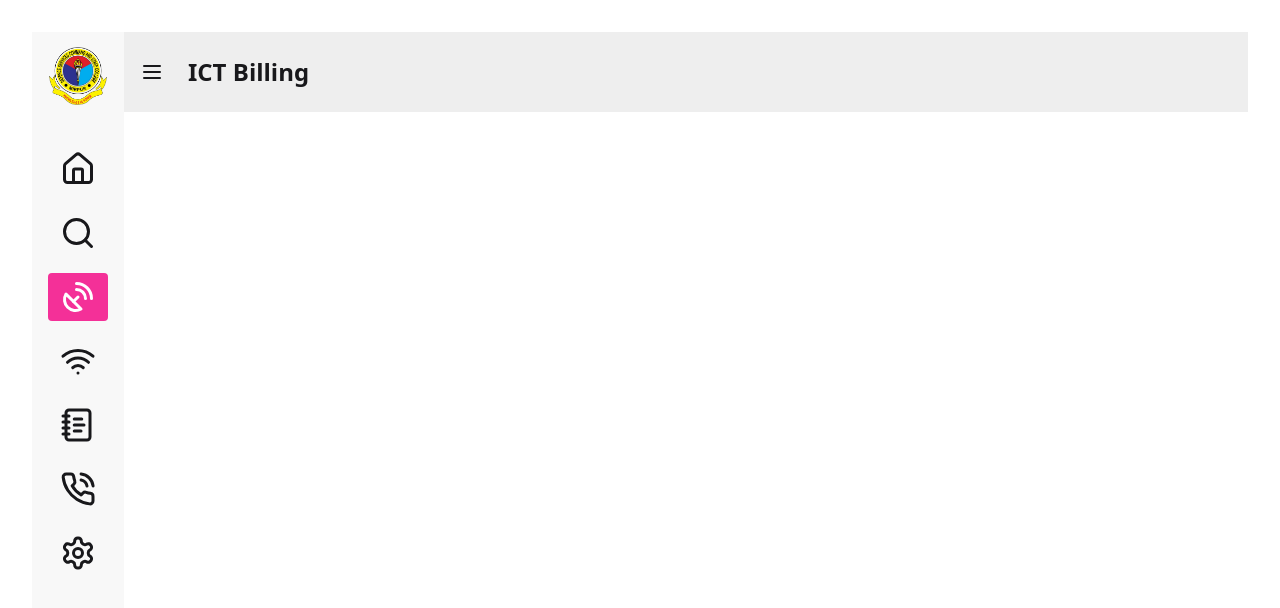
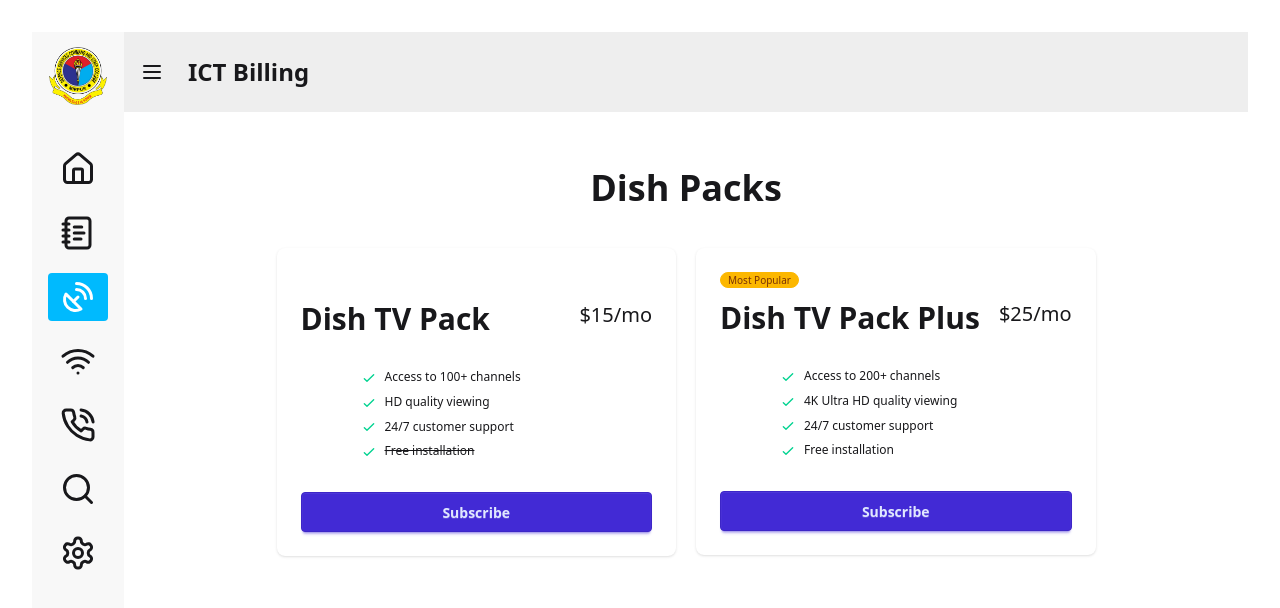
Before and after one commit to nurealammiaji/ict-billing-client, a React (Vite) app: page /dish in a window 1280 px wide. Shown: the top 608 px of the page. Built offline with nearby package versions, Linux system fonts and the light colour scheme.

Commit message:
new dynamic style added to the pack card

```diff
--- a/package.json
+++ b/package.json
@@ -19,6 +19,7 @@
     "react-icons": "^5.6.0",
     "react-router-dom": "^7.13.1",
     "sort-by": "^1.2.0",
+    "sweetalert2": "^11.26.24",
     "tailwindcss": "^4.2.1"
   },
   "devDependencies": {
--- a/src/components/Menu/Menu.jsx
+++ b/src/components/Menu/Menu.jsx
@@ -14,56 +14,55 @@ const Menu = () => {
                 <br />
                 {/* List item First */}
                 <li>
-                    <NavLink to={"/"} className={({ isActive }) => isActive ? 'bg-secondary text-white' : `is-drawer-close:tooltip is-drawer-close:tooltip-right`} data-tip="Home">
+                    <NavLink to={"/"} className={({ isActive }) => isActive ? 'bg-info text-white' : `is-drawer-close:tooltip is-drawer-close:tooltip-right`} data-tip="Home">
                         <LuHouse className='text-4xl' />
                         <span className="ml-2 is-drawer-close:hidden text-xl font-semibold">Home</span>
                     </NavLink>
                 </li>
 
+                {/* List item 1 */}
+                <li>
+                    <NavLink to={"/bills"} className={({ isActive }) => isActive ? 'bg-info text-white' : `is-drawer-close:tooltip is-drawer-close:tooltip-right`} data-tip="All Bills">
+                        <LuNotebookText className='text-4xl' />
+                        <span className="ml-2 is-drawer-close:hidden text-xl font-semibold">All Bills</span>
+                    </NavLink>
+                </li>
+
                 {/* List item 2 */}
                 <li>
-                    <NavLink to={"/search"} className={({ isActive }) => isActive ? 'bg-secondary text-white' : `is-drawer-close:tooltip is-drawer-close:tooltip-right`} data-tip="Search">
-                        <LuSearch className='text-4xl'/>
-                        <span className="ml-2 is-drawer-close:hidden text-xl font-semibold">Search</span>
+                    <NavLink to={"/dish"} className={({ isActive }) => isActive ? 'bg-info text-white' : `is-drawer-close:tooltip is-drawer-close:tooltip-right`} data-tip="Dish">
+                        <LuSatelliteDish className='text-4xl' />
+                        <span className="ml-2 is-drawer-close:hidden text-xl font-semibold">Dish Packs</span>
                     </NavLink>
                 </li>
 
                 {/* List item 3 */}
                 <li>
-                    <NavLink to={"/dish"} className={({ isActive }) => isActive ? 'bg-secondary text-white' : `is-drawer-close:tooltip is-drawer-close:tooltip-right`} data-tip="Dish">
-                        <LuSatelliteDish className='text-4xl' />
-                        <span className="ml-2 is-drawer-close:hidden text-xl font-semibold">Dish Pack</span>
+                    <NavLink to={"/internet"} className={({ isActive }) => isActive ? 'bg-info text-white' : `is-drawer-close:tooltip is-drawer-close:tooltip-right`} data-tip="Internet">
+                        <LuWifi className='text-4xl' />
+                        <span className="ml-2 is-drawer-close:hidden text-xl font-semibold">Internet Packs</span>
                     </NavLink>
                 </li>
 
                 {/* List item 4 */}
                 <li>
-                    <NavLink to={"/internet"} className={({ isActive }) => isActive ? 'bg-secondary text-white' : `is-drawer-close:tooltip is-drawer-close:tooltip-right`} data-tip="Internet">
-                        <LuWifi className='text-4xl' />
-                        <span className="ml-2 is-drawer-close:hidden text-xl font-semibold">Internet Pack</span>
+                    <NavLink to={"/helpline"} className={({ isActive }) => isActive ? 'bg-info text-white' : `is-drawer-close:tooltip is-drawer-close:tooltip-right`} data-tip="Helpline">
+                        <LuPhoneCall className='text-4xl' />
+                        <span className="ml-2 is-drawer-close:hidden text-xl font-semibold">Helpline</span>
                     </NavLink>
                 </li>
 
                 {/* List item 5 */}
                 <li>
-                    <NavLink to={"/bills"} className={({ isActive }) => isActive ? 'bg-secondary text-white' : `is-drawer-close:tooltip is-drawer-close:tooltip-right`} data-tip="All Bills">
-                        <LuNotebookText className='text-4xl' />
-                        <span className="ml-2 is-drawer-close:hidden text-xl font-semibold">All Bills</span>
-                    </NavLink>
-                </li>
-
-
-                {/* List item 6 */}
-                <li>
-                    <NavLink to={"/helpline"} className={({ isActive }) => isActive ? 'bg-secondary text-white' : `is-drawer-close:tooltip is-drawer-close:tooltip-right`} data-tip="Helpline">
-                        <LuPhoneCall className='text-4xl' />
-                        <span className="ml-2 is-drawer-close:hidden text-xl font-semibold">Helpline</span>
+                    <NavLink to={"/search"} className={({ isActive }) => isActive ? 'bg-info text-white' : `is-drawer-close:tooltip is-drawer-close:tooltip-right`} data-tip="Search">
+                        <LuSearch className='text-4xl' />
+                        <span className="ml-2 is-drawer-close:hidden text-xl font-semibold">Search</span>
                     </NavLink>
                 </li>
 
                 {/* List item Last */}
                 <li>
-                    <NavLink to={"/settings"} className={({ isActive }) => isActive ? 'bg-secondary text-white' : `is-drawer-close:tooltip is-drawer-close:tooltip-right`} data-tip="Settings">
+                    <NavLink to={"/settings"} className={({ isActive }) => isActive ? 'bg-info text-white' : `is-drawer-close:tooltip is-drawer-close:tooltip-right`} data-tip="Settings">
                         <LuSettings className='text-4xl' />
                         <span className="ml-2 is-drawer-close:hidden text-xl font-semibold">Settings</span>
                     </NavLink>
--- /dev/null
+++ b/src/components/PackCard/PackCard.jsx
@@ -0,0 +1,57 @@
+import React from 'react';
+import Swal from 'sweetalert2';
+
+const PackCard = ({ packDetails }) => {
+
+    const handleSubscribe = () => {
+        Swal.fire({
+            title: `Are you sure, to subscribe to the ${packDetails?.name} plan?`,
+            text: `${packDetails?.price} per month will be charged to your account.`,
+            icon: "warning",
+            showCancelButton: true,
+            confirmButtonColor: "#3085d6",
+            cancelButtonColor: "#d33",
+            confirmButtonText: "Yes, subscribe!"
+        }).then((result) => {
+            if (result.isConfirmed) Swal.fire({
+                title: "Subscribed!",
+                text: `You have successfully subscribed to the ${packDetails?.name} plan.`,
+                icon: "success"
+            });
+        });
+    };
+
+    return (
+        <div>
+            <div className="card w-full bg-base-100 shadow-sm">
+                <div className="card-body">
+                    {
+                        packDetails?.remark?.show ?
+                            <span className="badge badge-xs badge-warning mb-1">
+                                {packDetails?.remark?.text}
+                            </span> : <br />
+                    }
+                    <div className="flex justify-between">
+                        <h2 className="text-3xl font-bold">{packDetails?.name}</h2>
+                        <span className="text-xl">{packDetails?.price}/mo</span>
+                    </div>
+                    <ul className="mt-6 flex flex-col gap-2 text-xs text-start ps-15">
+                        {packDetails?.features && packDetails.features.length > 0 && packDetails.features.map((feature, index) => (
+                            <li key={index}>
+                                <svg xmlns="http://www.w3.org/2000/svg" className="size-4 me-2 inline-block text-success" fill="none" viewBox="0 0 24 24" stroke="currentColor"><path strokeLinecap="round" strokeLinejoin="round" strokeWidth="2" d="M5 13l4 4L19 7" /></svg>
+                                <span className={feature.deleted ? "line-through" : ""}>
+                                    {feature.text}
+                                </span>
+                            </li>
+                        ))}
+                    </ul>
+                    <div className="mt-6">
+                        <button onClick={handleSubscribe} className="btn btn-primary btn-block">Subscribe</button>
+                    </div>
+                </div>
+            </div>
+        </div>
+    );
+};
+
+export default PackCard;
--- a/src/pages/Bills/Bills.jsx
+++ b/src/pages/Bills/Bills.jsx
@@ -1,9 +1,85 @@
 import React from 'react';
+import { LuFilePlus } from "react-icons/lu";
 
 const Bills = () => {
     return (
         <div>
-
+            <div className='mt-14 w-[80%] mx-auto'>
+                <div className='flex flex-row-reverse justify-between'>
+                    <div className='text-end'>
+                        <label className="input w-[60%]">
+                            <svg className="h-[1em] opacity-50" xmlns="http://www.w3.org/2000/svg" viewBox="0 0 24 24">
+                                <g
+                                    strokeLinejoin="round"
+                                    strokeLinecap="round"
+                                    strokeWidth="2.5"
+                                    fill="none"
+                                    stroke="currentColor"
+                                >
+                                    <circle cx="11" cy="11" r="8"></circle>
+                                    <path d="m21 21-4.3-4.3"></path>
+                                </g>
+                            </svg>
+                            <input type="search" required placeholder="Search" />
+                        </label>
+                    </div>
+                    <div>
+                        <button className="btn" onClick={() => document.getElementById('new_bill_creation_modal').showModal()}><LuFilePlus className='text-xl mr-2' /> <span className=''>Create New Bill</span></button>
+                        <dialog id="new_bill_creation_modal" className="modal">
+                            <div className="modal-box w-11/12 max-w-5xl">
+                                <form method="dialog">
+                                    {/* if there is a button in form, it will close the modal */}
+                                    <button className="btn btn-sm btn-circle btn-error btn-outline absolute right-2 top-2 tooltip tooltip-left" data-tip={"Close"}>✕</button>
+                                </form>
+                                <h3 className="font-bold text-lg">New Bill</h3>
+                                <div className='divider'></div>
+                                <div className="py-4">
+                                    {/* <BillCreationForm /> */}
+                                </div>
+                            </div>
+                        </dialog>
+                    </div>
+                </div>
+                <br />
+                <div>
+                    <div className="overflow-x-auto rounded-box border border-base-content/5 bg-base-100">
+                        <table className="table">
+                            {/* head */}
+                            <thead>
+                                <tr>
+                                    <th></th>
+                                    <th>Name</th>
+                                    <th>Job</th>
+                                    <th>Favorite Color</th>
+                                </tr>
+                            </thead>
+                            <tbody>
+                                {/* row 1 */}
+                                <tr>
+                                    <th>1</th>
+                                    <td>Cy Ganderton</td>
+                                    <td>Quality Control Specialist</td>
+                                    <td>Blue</td>
+                                </tr>
+                                {/* row 2 */}
+                                <tr>
+                                    <th>2</th>
+                                    <td>Hart Hagerty</td>
+                                    <td>Desktop Support Technician</td>
+                                    <td>Purple</td>
+                                </tr>
+                                {/* row 3 */}
+                                <tr>
+                                    <th>3</th>
+                                    <td>Brice Swyre</td>
+                                    <td>Tax Accountant</td>
+                                    <td>Red</td>
+                                </tr>
+                            </tbody>
+                        </table>
+                    </div>
+                </div>
+            </div>
         </div>
     );
 };
--- a/src/pages/Dish/Dish.jsx
+++ b/src/pages/Dish/Dish.jsx
@@ -1,11 +1,46 @@
 import React from 'react';
+import PackCard from '../../components/PackCard/PackCard';
 
 const Dish = () => {
-    return (
+
+  const dishPackOne = {
+    name: "Dish TV Pack",
+    price: "$15",
+    remark: {text: "Popular", show: false},
+    features: [
+      { text: "Access to 100+ channels", deleted: false },
+      { text: "HD quality viewing", deleted: false },
+      { text: "24/7 customer support", deleted: false },
+      { text: "Free installation", deleted: true }
+    ]
+  };
+  const dishPackTwo = {
+    name: "Dish TV Pack Plus",
+    price: "$25",
+    remark: {text: "Most Popular", show: true},
+    features: [
+      { text: "Access to 200+ channels", deleted: false },
+      { text: "4K Ultra HD quality viewing", deleted: false },
+      { text: "24/7 customer support", deleted: false },
+      { text: "Free installation", deleted: false }
+    ]
+  };
+
+  return (
+    <div>
+      <div>
+        <h1 className='text-4xl font-bold text-center mt-10'>Dish Packs</h1>
+      </div>
+      <div className='grid grid-cols-1 md:grid-cols-2 gap-5 justify-center mt-10 w-3/4 mx-auto'>
         <div>
-
+          <PackCard packDetails={dishPackOne} />
         </div>
-    );
+        <div>
+          <PackCard packDetails={dishPackTwo} />
+        </div>
+      </div>
+    </div>
+  );
 };
 
 export default Dish;
--- a/src/pages/Internet/Internet.jsx
+++ b/src/pages/Internet/Internet.jsx
@@ -1,9 +1,45 @@
 import React from 'react';
+import PackCard from '../../components/PackCard/PackCard';
 
 const Internet = () => {
+
+    const internetPackOne = {
+        name: "Basic Pack",
+        price: "$19",
+        remark: { text: "Popular", show: false },
+        features: [
+            { text: "Up to 100 Mbps download speed", deleted: false },
+            { text: "500 GB data usage per month", deleted: false },
+            { text: "24/7 customer support", deleted: false },
+            { text: "Free installation", deleted: true }
+        ]
+    };
+
+    const internetPackTwo = {
+        name: "Premium Pack",
+        remark: { text: "Most Popular", show: true },
+        price: "$29",
+        features: [
+            { text: "Up to 500 Mbps download speed", deleted: false },
+            { text: "Unlimited data usage", deleted: false },
+            { text: "24/7 customer support", deleted: false },
+            { text: "Free installation", deleted: false }
+        ]
+    };
+
     return (
         <div>
-
+            <div>
+                <h1 className='text-4xl font-bold text-center mt-10'>Internet Packs</h1>
+            </div>
+            <div className='grid grid-cols-1 md:grid-cols-2 gap-5 justify-center mt-10 w-3/4 mx-auto'>
+                <div>
+                    <PackCard packDetails={internetPackOne} />
+                </div>
+                <div>
+                    <PackCard packDetails={internetPackTwo} />
+                </div>
+            </div>
         </div>
     );
 };
```
Also changed, not shown: 1 other file (tests, documents, lock files or other folders).
